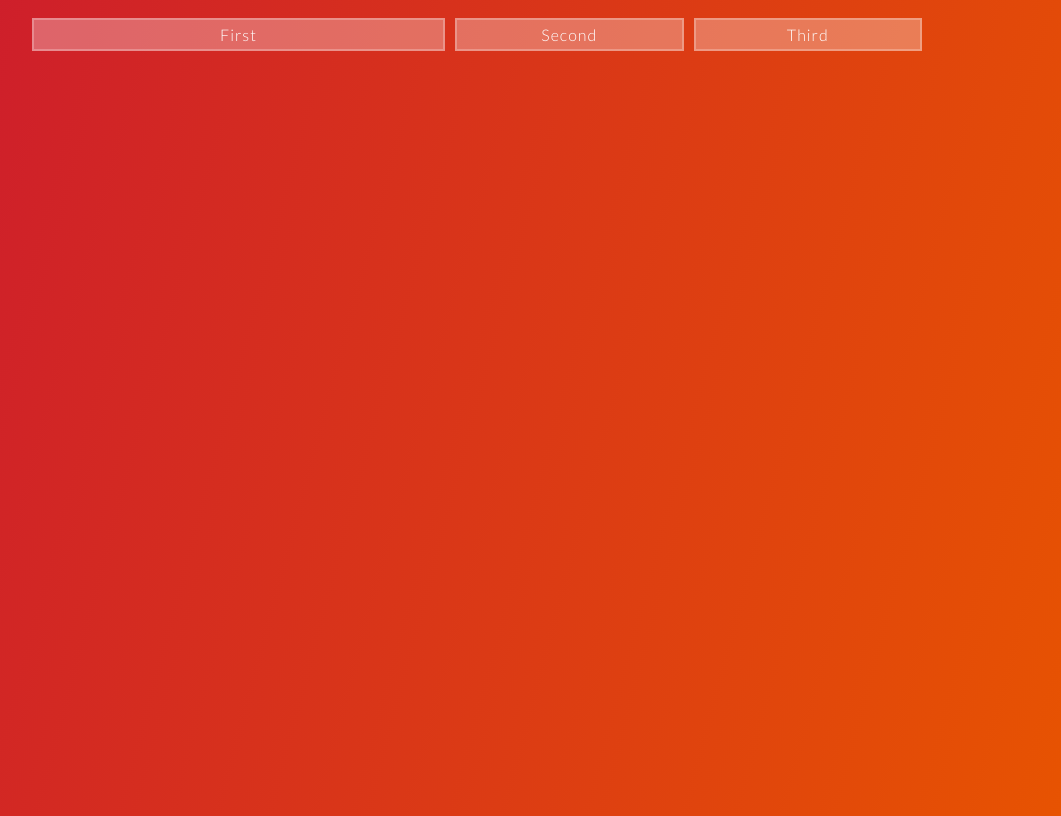
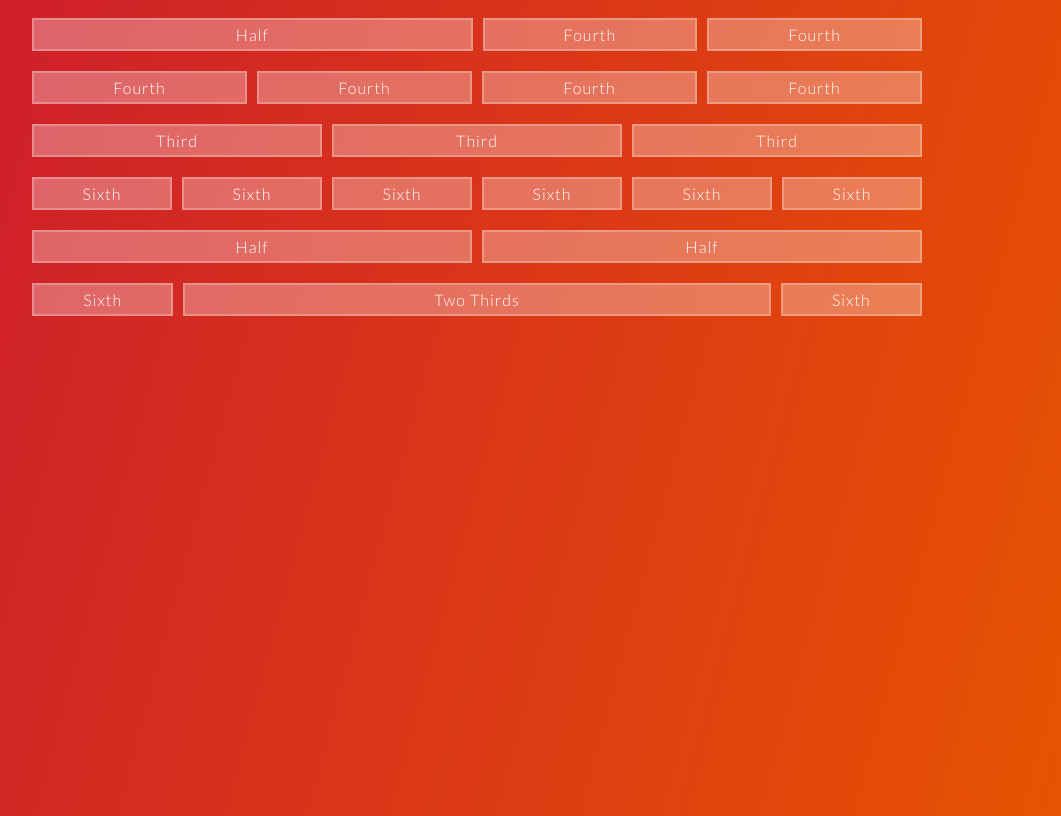
Before and after one commit to durw4rd/flexbox-playground, a website: page app/index.html in a window 1280 px wide. Shown: the whole page, without its empty margins (171-1232 px from the left). Drawn offline with Linux system fonts and the light colour scheme.

Commit message:
finished six different sections

```diff
--- a/app/index.html
+++ b/app/index.html
@@ -9,9 +9,37 @@
 </head>
 
 <body>
-  <section>
-    <div class="column">First</div>
-    <div class="column">Second</div>
+  <section class="first-section">
+    <div class="column">Half</div>
+    <div class="column">Fourth</div>
+    <div class="column">Fourth</div>
+  </section>
+  <section class="second-section">
+    <div class="column">Fourth</div>
+    <div class="column">Fourth</div>
+    <div class="column">Fourth</div>
+    <div class="column">Fourth</div>
+  </section>
+  <section class="third-section">
+    <div class="column">Third</div>
+    <div class="column">Third</div>
     <div class="column">Third</div>
   </section>
+  <section class="fourth-section">
+    <div class="column">Sixth</div>
+    <div class="column">Sixth</div>
+    <div class="column">Sixth</div>
+    <div class="column">Sixth</div>
+    <div class="column">Sixth</div>
+    <div class="column">Sixth</div>
+  </section>
+  <section class="fifth-section">
+    <div class="column">Half</div>
+    <div class="column">Half</div>
+  </section>
+  <section class="sixth-section">
+    <div class="column">Sixth</div>
+    <div class="column">Two Thirds</div>
+    <div class="column">Sixth</div>
+  </section>
 </body>
--- a/app/scss/style.scss
+++ b/app/scss/style.scss
@@ -15,7 +15,6 @@ section {
   max-width: 900px;
   margin: 0 auto;
   display: flex;
-}
 
   .column {
     @include font-main;
@@ -29,10 +28,23 @@ section {
     flex-grow: 1;
     flex-shrink: 1;
     flex-basis: 0;
+  }
+}
 
+.first-section {
+  .column {
     &:first-of-type {
     flex-grow: 2;
     flex-shrink: 2;
-    flex-basis: 15px;
+    flex-basis: 99px;
     }
   }
+}
+
+.sixth-section {
+  .column {
+    &:nth-of-type(2) {
+      flex: 4 4 198px;
+    }
+  }
+}
```
Also changed, not shown: app/css/style.css. Lines whose indentation alone changed are shown as unchanged.
